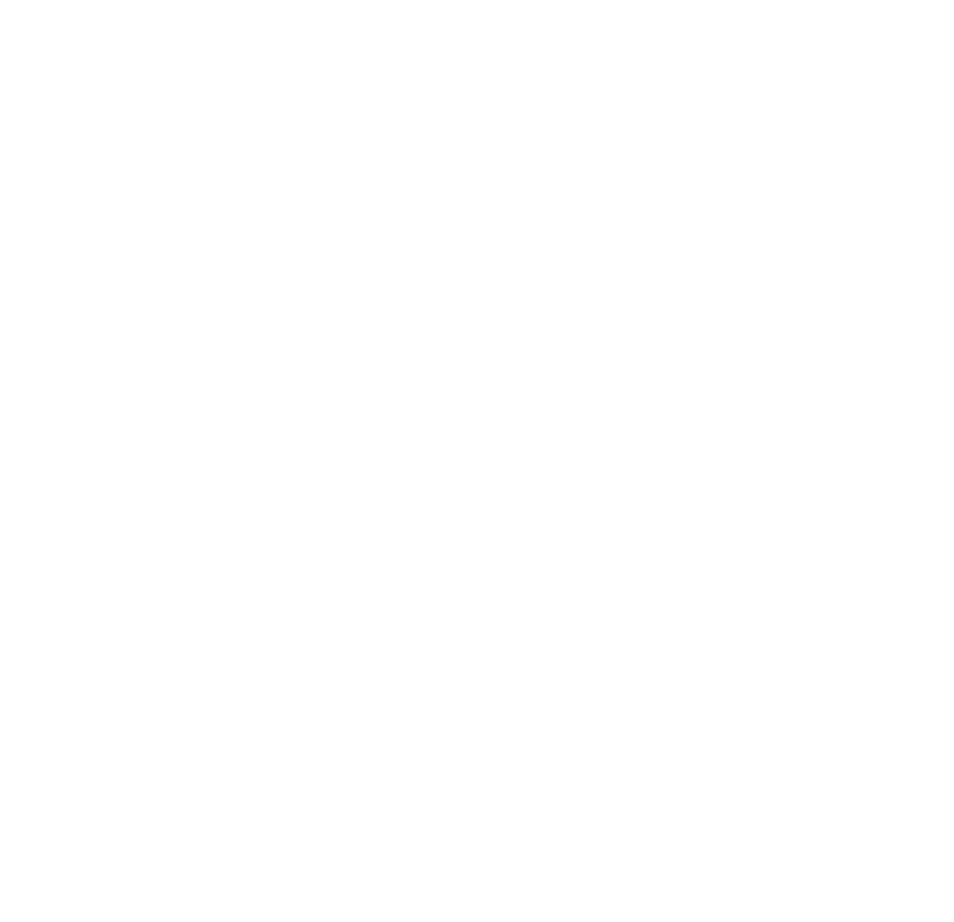
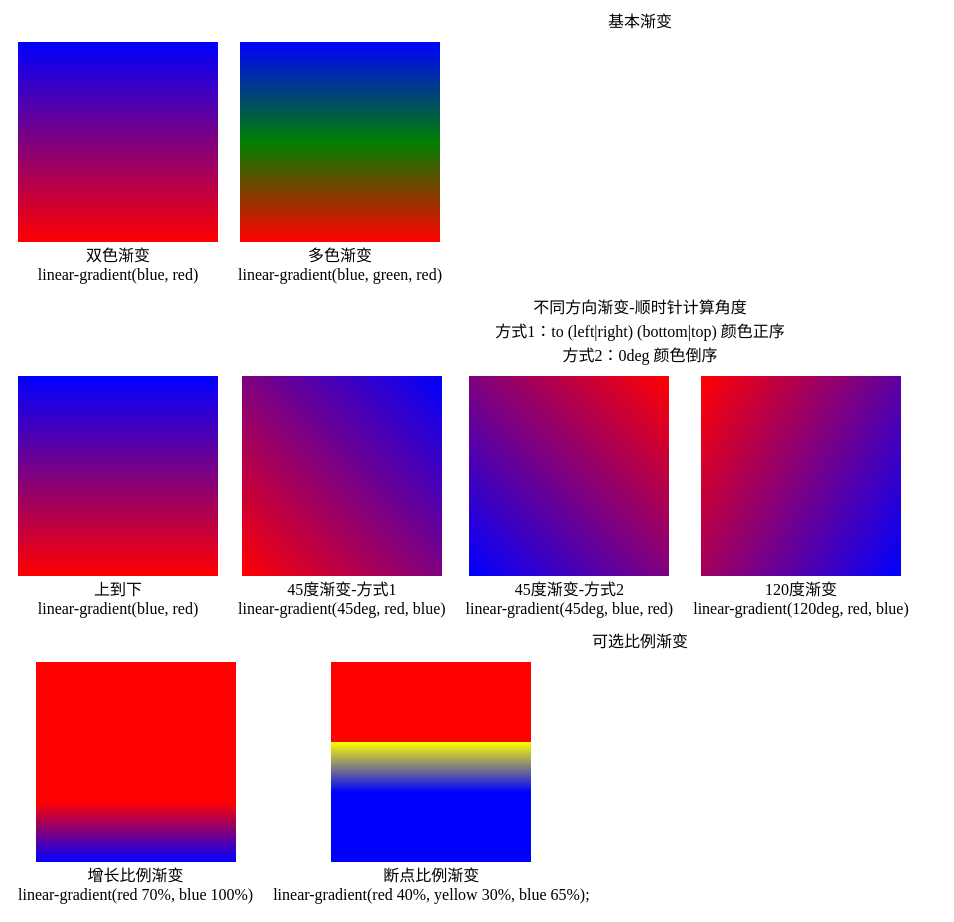
Before and after one commit to Dagwood66/learncss, a plain HTML site: page 渐变/线性渐变入门/index.html in a window 1280 px wide. Shown: the whole page, without its empty margins (0-954 px from the left). Before the commit the page ends 800 px from the top, so only its background shows below. Drawn offline with Linux system fonts and the light colour scheme.

Commit message:
自适应

```diff
--- a/渐变/线性渐变入门/index.html
+++ b/渐变/线性渐变入门/index.html
@@ -3,8 +3,117 @@
 <head>
     <meta charset="UTF-8">
     <title>Title</title>
+    <style>
+        body {
+            text-align: center;
+        }
+
+        .list {
+            display: flex;
+            flex-wrap: wrap;
+        }
+
+        .item {
+            margin: 10px;
+        }
+
+        .gradient {
+            margin: 0 auto;
+            height: 200px;
+            width: 200px;
+        }
+
+        .gradient-1 {
+            background-image: linear-gradient(blue, red);
+        }
+
+        .gradient-2 {
+            background-image: linear-gradient(blue, green, red);
+        }
+
+        .gradient-3 {
+            background-image: linear-gradient(blue, red);
+        }
+
+        .gradient-4 {
+            background-image: linear-gradient(45deg, red, blue);
+        }
+
+        .gradient-5 {
+            background-image: linear-gradient(45deg, blue, red);
+        }
+
+        .gradient-6 {
+            background-image: linear-gradient(120deg, red, blue);
+        }
+
+        .gradient-7 {
+            background-image: linear-gradient(red 70%, blue 100%);
+        }
+
+        .gradient-8 {
+            background-image: linear-gradient(red 40%, yellow 30%, blue 65%);
+        }
+    </style>
 </head>
 <body>
+<div>
+    <div>基本渐变</div>
+    <div class="list">
+        <div class="item">
+            <div class="gradient gradient-1"></div>
+            <div>双色渐变</div>
+            <div>linear-gradient(blue, red)</div>
+        </div>
 
+        <div class="item">
+            <div class="gradient gradient-2"></div>
+            <div>多色渐变</div>
+            <div>linear-gradient(blue, green, red)</div>
+        </div>
+    </div>
+</div>
+<div>
+    <div>不同方向渐变-顺时针计算角度</div>
+    <div>方式1：to (left|right) (bottom|top) 颜色正序</div>
+    <div>方式2：0deg 颜色倒序</div>
+    <div class="list">
+        <div class="item">
+            <div class="gradient gradient-3"></div>
+            <div>上到下</div>
+            <div>linear-gradient(blue, red)</div>
+        </div>
+        <div class="item">
+            <div class="gradient gradient-4"></div>
+            <div>45度渐变-方式1</div>
+            <div>linear-gradient(45deg, red, blue)</div>
+        </div>
+        <div class="item">
+            <div class="gradient gradient-5"></div>
+            <div>45度渐变-方式2</div>
+            <div>linear-gradient(45deg, blue, red)</div>
+        </div>
+        <div class="item">
+            <div class="gradient gradient-6"></div>
+            <div>120度渐变</div>
+            <div>linear-gradient(120deg, red, blue)</div>
+        </div>
+    </div>
+</div>
+<div>
+    <div>可选比例渐变</div>
+    <div class="list">
+        <div class="item">
+            <div class="gradient gradient-7"></div>
+            <div>增长比例渐变</div>
+            <div>linear-gradient(red 70%, blue 100%)</div>
+        </div>
+        <div class="item">
+            <div class="gradient gradient-8"></div>
+            <div>断点比例渐变</div>
+            <div>linear-gradient(red 40%, yellow 30%, blue 65%);</div>
+        </div>
+    </div>
+</div>
 </body>
 </html>
```
Also changed, not shown: 渐变/index.html (+2 -2 lines), 自适应/index.html (added, +29 -0 lines).
